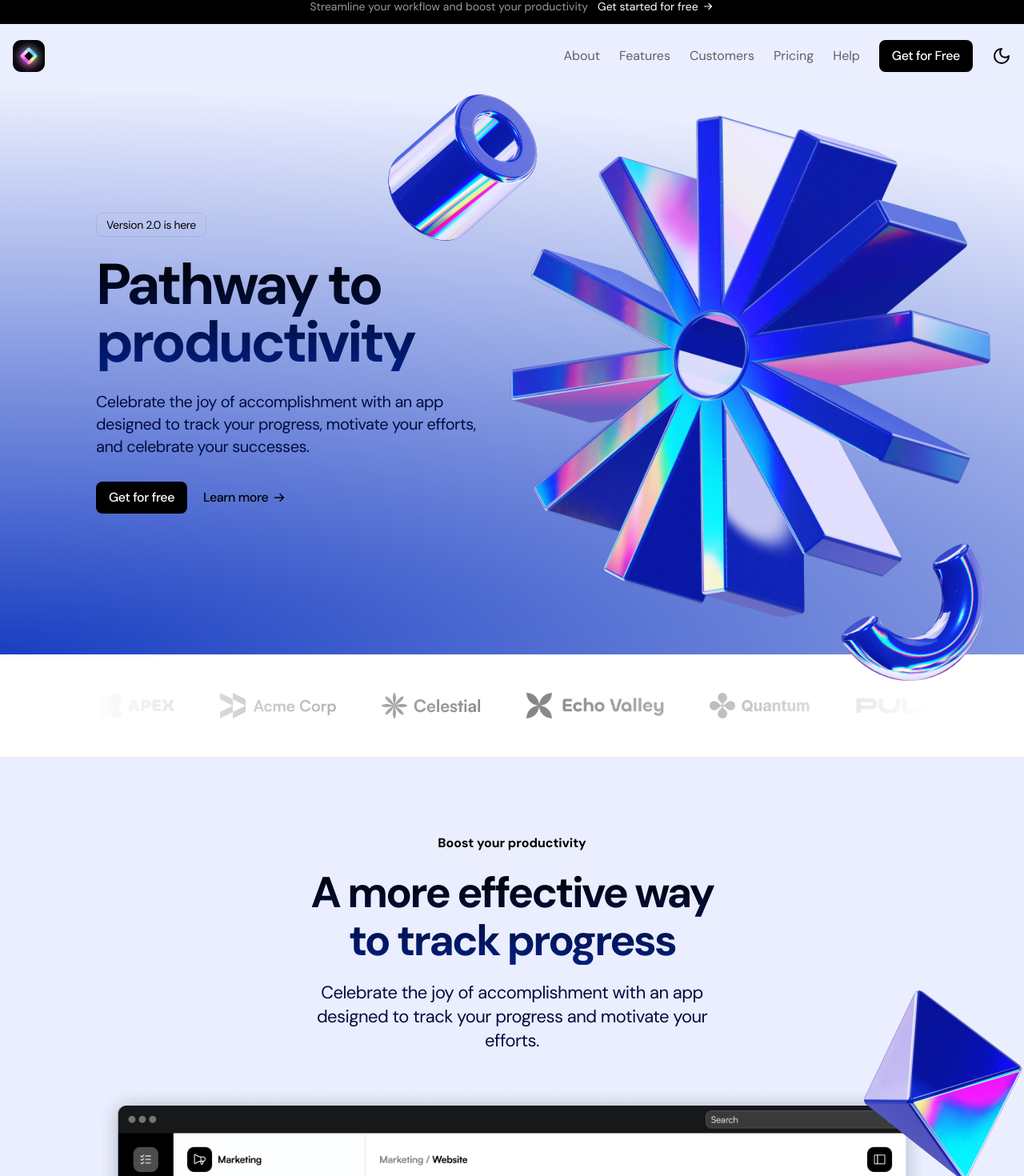
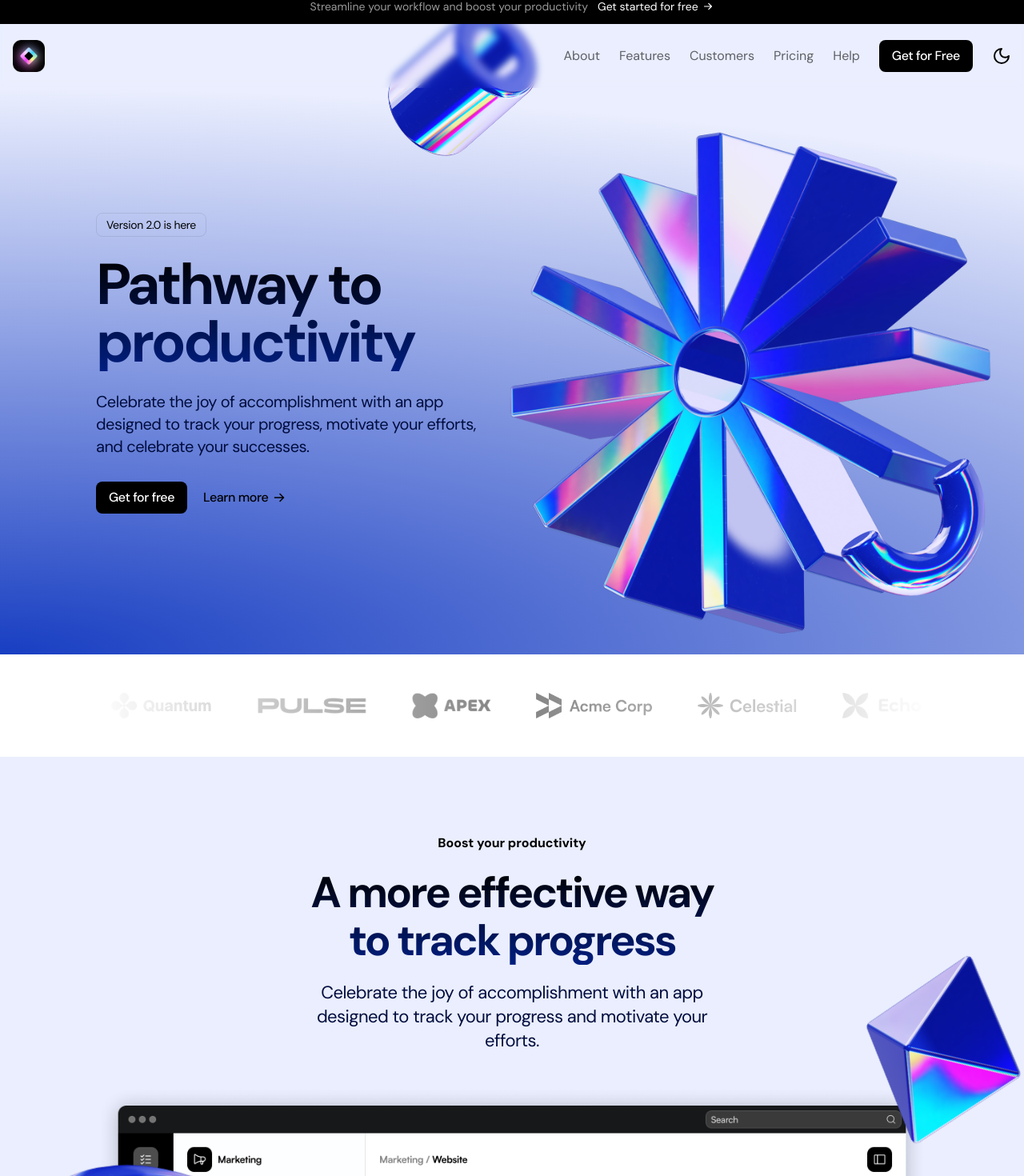
Before and after one commit to theyashjaiswal/Saas-Landing-Page, a Next.js app: page / in a window 1280 px wide. Shown: the part 14-1484 px from the top of the page at 80% size. Built offline with nearby package versions, Linux system fonts and the light colour scheme.

Commit message:
added framer-motion

```diff
--- a/src/app/globals.css
+++ b/src/app/globals.css
@@ -21,15 +21,17 @@
   }
 
   .tag {
-    @apply text-sm inline-flex dark:text-white border border-[#222]/10 dark:border-[#EAEEFE]/10 px-3 py-1 rounded-lg tracking-tight;
+    @apply text-sm inline-flex dark:text-white  border border-[#222]/10 dark:border-[#EAEEFE]/40 px-3 py-1 rounded-lg tracking-tight;
   }
 
   .section-title {
     @apply text-center text-3xl md:text-[54px] md:leading-[60px] font-bold tracking-tighter bg-gradient-to-b from-black to-[#001E80] dark:bg-gradient-to-b dark:from-[#001E80] dark:to-white text-transparent dark:text-transparent bg-clip-text;
   }
+
   .section-description {
     @apply text-center text-[22px] leading-[30px] tracking-tight text-[#010D3E] dark:text-white;
   }
+
   .section-heading {
     @apply max-w-[540px] mx-auto;
   }
--- a/src/sections/Header.tsx
+++ b/src/sections/Header.tsx
@@ -4,16 +4,12 @@ import ArrowRight from "@/assets/arrow-right.svg";
 import Logo from "@/assets/logosaas.png";
 import Image from "next/image";
 import MenuIcon from "@/assets/menu.svg";
-import { IoMdClose } from "react-icons/io";
-import { useEffect, useState } from "react";
-import { MdDarkMode } from "react-icons/md";
-import { MdOutlineLightMode } from "react-icons/md";
+import { useState } from "react";
 import { Moon, Sun, X } from "lucide-react";
 
 export const Navbar: any = (props: any) => {
   const { theme, toggleTheme } = props;
   const [isOpen, setIsOpen] = useState(false);
-
   const [navMenuState, setNavMenuState] = useState(false);
   const toggleNavMenu = () => {
     setIsOpen(!isOpen);
@@ -96,8 +92,8 @@ export const Navbar: any = (props: any) => {
       </header>
       <div>
         <div
-          className={`md:hidden fixed z-30 top-11 h-full w-full bg-[#EAEEFE] dark:bg-black transform transition-transform duration-300 ease-in-out ${
-            isOpen ? "translate-x-0" : "-translate-y-[100rem]"
+          className={`md:hidden fixed z-30 top-11 h-full w-full bg-[#EAEEFE] dark:bg-black transform transition-transform duration-500 ease-in-out ${
+            isOpen ? "translate-x-0" : "-translate-x-[100rem]"
           }`}
         >
           <div className="flex items-center justify-between py-5 mx-4">
--- a/src/sections/Hero.tsx
+++ b/src/sections/Hero.tsx
@@ -3,11 +3,30 @@ import CogImage from "@/assets/cog.png";
 import Image from "next/image";
 import Cylinder from "@/assets/cylinder.png";
 import Noodle from "@/assets/noodle.png";
+import {
+  motion,
+  useScroll,
+  useTransform,
+  useMotionValueEvent,
+} from "framer-motion";
+import { useRef } from "react";
 
 export const Hero: any = (props: any) => {
   const { theme, toggleTheme } = props;
+  const heroRef = useRef(null);
+  const { scrollYProgress } = useScroll({
+    target: heroRef,
+    offset: ["start end", "end start"],
+  });
+
+  const translateY = useTransform(scrollYProgress, [0, 1], [150, -150]);
+
+  useMotionValueEvent(translateY, "change", (latestValue) => {
+    console.log("mouse", latestValue);
+  });
   return (
     <section
+      ref={heroRef}
       className={`pt-8 pb-20 md:pt-5 md:pb-10 bg-[radial-gradient(ellipse_200%_100%_at_bottom_left,#183EC2,#EAEEFE_100%)]
        dark:bg-gradient-to-b dark:from-black dark:to-[#001E80] overflow-x-clip`}
     >
@@ -32,24 +51,33 @@ export const Hero: any = (props: any) => {
             </div>
           </div>
           <div className="mt-20 md:mt-0 md:h-[648px] md:flex-1 relative">
-            <Image
-              src={CogImage}
+            <motion.img
+              src={CogImage.src}
               alt="Cog Image"
-              className="md:absolute md:h-full md:w-auto md:max-w-none md:-left-6 lg:left-0"
+              className="md:absolute md:h-full md:w-auto md:max-w-none md:-left-6 lg:left-0 -translate-y-[30px]"
+              animate={{ translateY: [-30, 30] }}
+              transition={{
+                repeat: Infinity,
+                repeatType: "mirror",
+                duration: 2,
+                ease: "easeInOut",
+              }}
             />
-            <Image
-              src={Cylinder}
+            <motion.img
+              src={Cylinder.src}
               height={220}
               width={220}
               alt="Cylinder Image"
-              className="animate-pulse hidden md:block md:absolute -top-8 -left-32"
+              className="hidden md:block md:absolute -top-8 -left-32"
+              style={{ translateY: translateY }}
             />
-            <Image
-              src={Noodle}
+            <motion.img
+              src={Noodle.src}
               height={220}
               width={220}
               alt="Nooddle Image"
-              className="hidden lg:block lg:absolute top-[524px] left-[448px] rotate-[30deg]"
+              className="hidden lg:block lg:absolute top-[524px] left-[448px] "
+              style={{ rotate: 30, translateY: translateY }}
             />
           </div>
         </div>
--- a/src/sections/LogoTicker.tsx
+++ b/src/sections/LogoTicker.tsx
@@ -1,3 +1,4 @@
+"use client";
 import AcmeLogo from "@/assets/logo-acme.png";
 import QuantumLog from "@/assets/logo-quantum.png";
 import EchoLogo from "@/assets/logo-echo.png";
@@ -5,14 +6,42 @@ import CelestialLogo from "@/assets/logo-celestial.png";
 import ApexLogo from "@/assets/logo-apex.png";
 import Image from "next/image";
 import PulseLogo from "@/assets/logo-pulse.png";
+import {
+  motion,
+  useScroll,
+  useTransform,
+  useMotionValueEvent,
+} from "framer-motion";
+import { useRef } from "react";
 
 export const LogoTicker = (props: any) => {
   const { theme } = props;
+  const logoRef = useRef(null);
+  const { scrollYProgress } = useScroll({
+    target: logoRef,
+    offset: ["start end", "end start"],
+  });
+
+  const translateY = useTransform(scrollYProgress, [0, 1], [150, -150]);
+
+  useMotionValueEvent(translateY, "change", (latestValue) => {
+    console.log("mouse", latestValue);
+  });
+
   return (
-    <div className="py-8 md:py-12 bg-white dark:bg-black">
+    <section ref={logoRef} className="py-8 md:py-12 bg-white dark:bg-black">
       <div className="container">
         <div className="flex overflow-hidden [mask-image:linear-gradient(to_right,transparent,black,transparent)]">
-          <div className="flex gap-14 dark:invert  ">
+          <motion.div
+            className="flex gap-14 flex-none pr-14 dark:invert"
+            animate={{ translateX: "-100%" }}
+            transition={{
+              duration: 20,
+              repeat: Infinity,
+              ease: "linear",
+              repeatType: "loop",
+            }}
+          >
             <Image src={ApexLogo} alt="Apex Logo" className="h-8 w-auto " />
             <Image src={AcmeLogo} alt="Acme Logo" className="h-8 w-auto" />
             <Image
@@ -23,9 +52,19 @@ export const LogoTicker = (props: any) => {
             <Image src={EchoLogo} alt="Echo Logo" className="h-8 w-auto" />
             <Image src={QuantumLog} alt="Quantum Logo" className="h-8 w-auto" />
             <Image src={PulseLogo} alt="Pulse Logo" className="h-8 w-auto" />
-          </div>
+            <Image src={ApexLogo} alt="Apex Logo" className="h-8 w-auto " />
+            <Image src={AcmeLogo} alt="Acme Logo" className="h-8 w-auto" />
+            <Image
+              src={CelestialLogo}
+              alt="Celestial Logo"
+              className="h-8 w-auto"
+            />
+            <Image src={EchoLogo} alt="Echo Logo" className="h-8 w-auto" />
+            <Image src={QuantumLog} alt="Quantum Logo" className="h-8 w-auto" />
+            <Image src={PulseLogo} alt="Pulse Logo" className="h-8 w-auto" />
+          </motion.div>
         </div>
       </div>
-    </div>
+    </section>
   );
 };
--- a/src/sections/ProductShowcase.tsx
+++ b/src/sections/ProductShowcase.tsx
@@ -3,10 +3,29 @@ import PyramidImage from "@/assets/pyramid.png";
 import TubeImage from "@/assets/tube.png";
 
 import Image from "next/image";
+import {
+  motion,
+  useScroll,
+  useTransform,
+  useMotionValueEvent,
+} from "framer-motion";
+import { useRef } from "react";
 
 export const ProductShowcase = (props: any) => {
+  const productRef = useRef(null);
+  const { scrollYProgress } = useScroll({
+    target: productRef,
+    offset: ["start end", "end start"],
+  });
+
+  const translateY = useTransform(scrollYProgress, [0, 1], [150, -150]);
+
+  useMotionValueEvent(translateY, "change", (latestValue) => {
+    console.log("mouse", latestValue);
+  });
+
   return (
-    <section id="product" className="py-24 overflow-x-hidden">
+    <section ref={productRef} id="product" className="py-24 overflow-x-hidden">
       <div className="container">
         <div className="section-heading">
           <div className="flex justify-center">
@@ -22,18 +41,20 @@ export const ProductShowcase = (props: any) => {
         </div>
         <div className="relative">
           <Image src={ProductImage} alt="product image" className="mt-10" />
-          <Image
-            src={PyramidImage}
+          <motion.img
+            src={PyramidImage.src}
             alt="pyramid image"
             height={262}
             width={262}
             className="hidden md:block absolute -right-36 -top-32"
+            style={{ rotate: 30, translateY: translateY }}
           />
-          <Image
-            src={TubeImage}
+          <motion.img
+            src={TubeImage.src}
             alt="tube image"
             height={248}
             className="hidden md:block absolute bottom-24 -left-36"
+            style={{ translateY: translateY }}
           />
         </div>
       </div>
```
